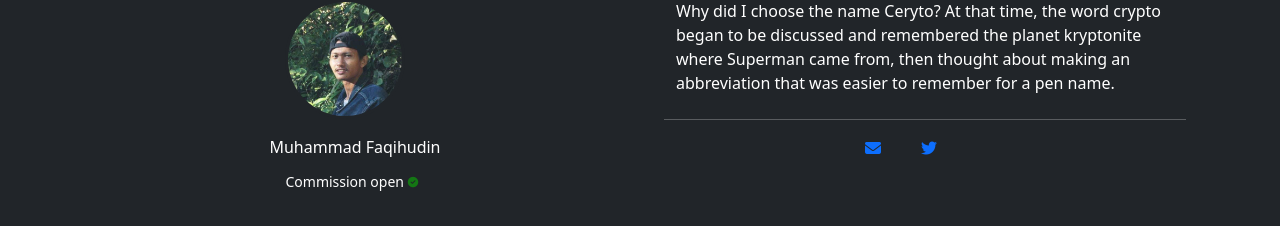
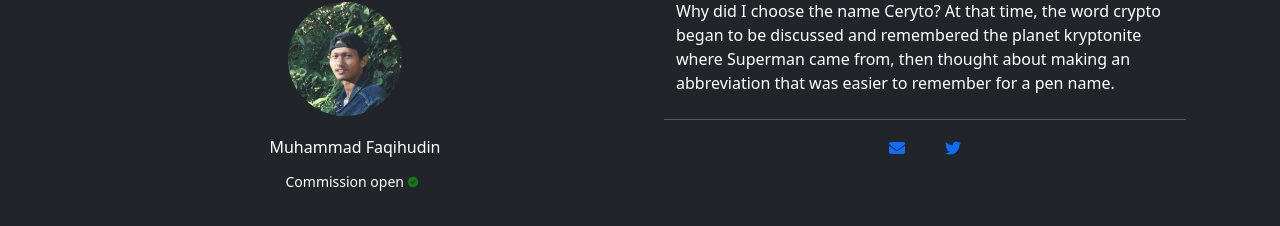
Before and after one commit to ceryto/ceryto, a plain HTML site: page index.html in a window 1280 px wide. Shown: the part 2881-3107 px from the top of the page. Drawn offline with nearby package versions, Linux system fonts and the light colour scheme.

Commit message:
fix minor
add margin-left

```diff
--- a/css/style.css
+++ b/css/style.css
@@ -67,3 +67,6 @@ hr{
     margin-top: -22px;
     margin-bottom: 3rem;
 }
+.col-email{
+    margin-left: 3rem;
+}
--- a/index.html
+++ b/index.html
@@ -396,13 +396,13 @@
                             <div class="col">
                                 <div class="container d-flex justify-content-center align-items-center">
                                     <div class="row d-flex justify-content-center">
-                                        <div class="col">
+                                        <div class="col col-email">
                                             <ul>
                                                 <li><a href="mailto:ceryto1542@gmail.com"><i
                                                             class="fa-solid fa-envelope"></i></a></li>
                                             </ul>
                                         </div>
-                                        <div class="col">
+                                        <div class="col col-twitter">
                                             <li><a href="https://twitter.com/ceryto1"><i
                                                         class="fa-brands fa-twitter"></i></a></li>
                                         </div>
```
